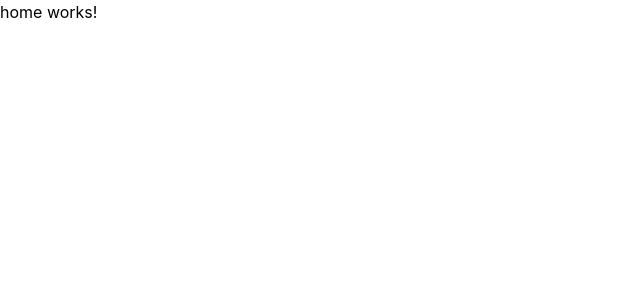
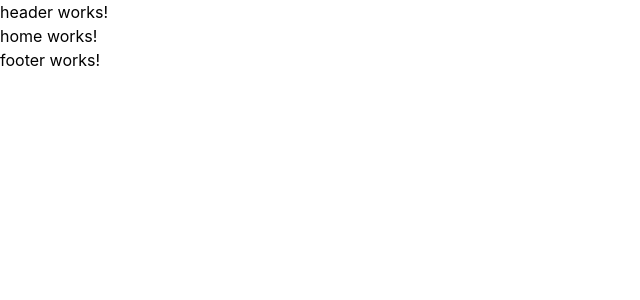
Before and after one commit to Sachin-Guri/Sweet-Kitchen_UI, an Angular app: page /home in a window 1280 px wide. Shown: the top 300 px of the page, without its empty margins (0-640 px from the left). Built offline with nearby package versions, Linux system fonts and the light colour scheme.

Commit message:
add header + router + footer into app component

```diff
--- a/src/app/app.component.html
+++ b/src/app/app.component.html
@@ -1 +1,3 @@
+<app-header />
 <router-outlet />
+<app-footer />
--- a/src/app/app.component.ts
+++ b/src/app/app.component.ts
@@ -1,10 +1,13 @@
 import { Component, signal } from '@angular/core';
 import { RouterOutlet } from '@angular/router';
+import { HeaderComponent } from './layout/header/header.component';
+import { FooterComponent } from './layout/footer/footer.component';
+import { IconComponent } from './shared/icon/icon.component';
 
 @Component({
   selector: 'app-root',
   standalone: true,
-  imports: [RouterOutlet],
+  imports: [RouterOutlet, HeaderComponent, FooterComponent, IconComponent],
   templateUrl: './app.component.html',
   styleUrl: './app.component.scss',
 })
```
